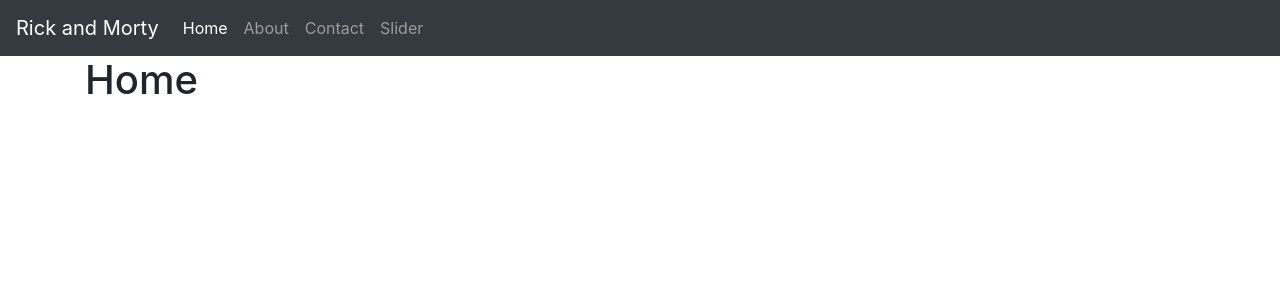
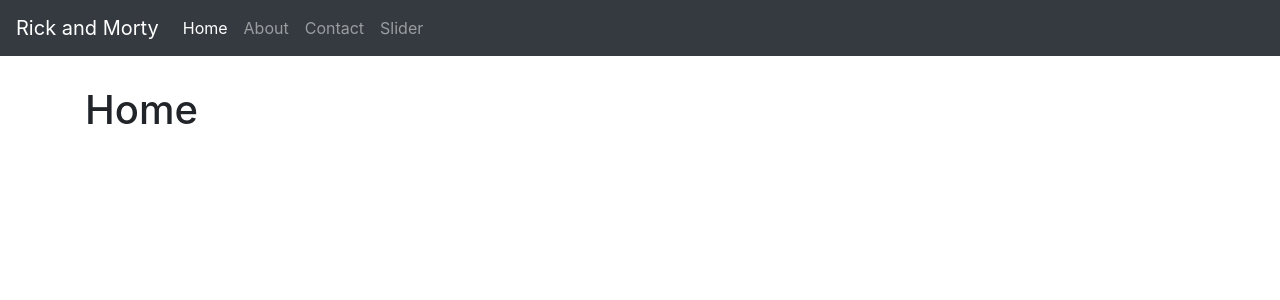
Before and after one commit to annelineguttormsen/react-module-1-code, a React (Create React App) app: page / in a window 1280 px wide. Shown: the top 300 px of the page. Built offline with nearby package versions, Linux system fonts and the light colour scheme.

Commit message:
Update style.scss

```diff
--- a/src/sass/style.scss
+++ b/src/sass/style.scss
@@ -1,4 +1,8 @@
 @import "partials/_variables";
+
+.container {
+	padding-top: 30px;
+}
 
 .layout {
 	width: 100%;
```
